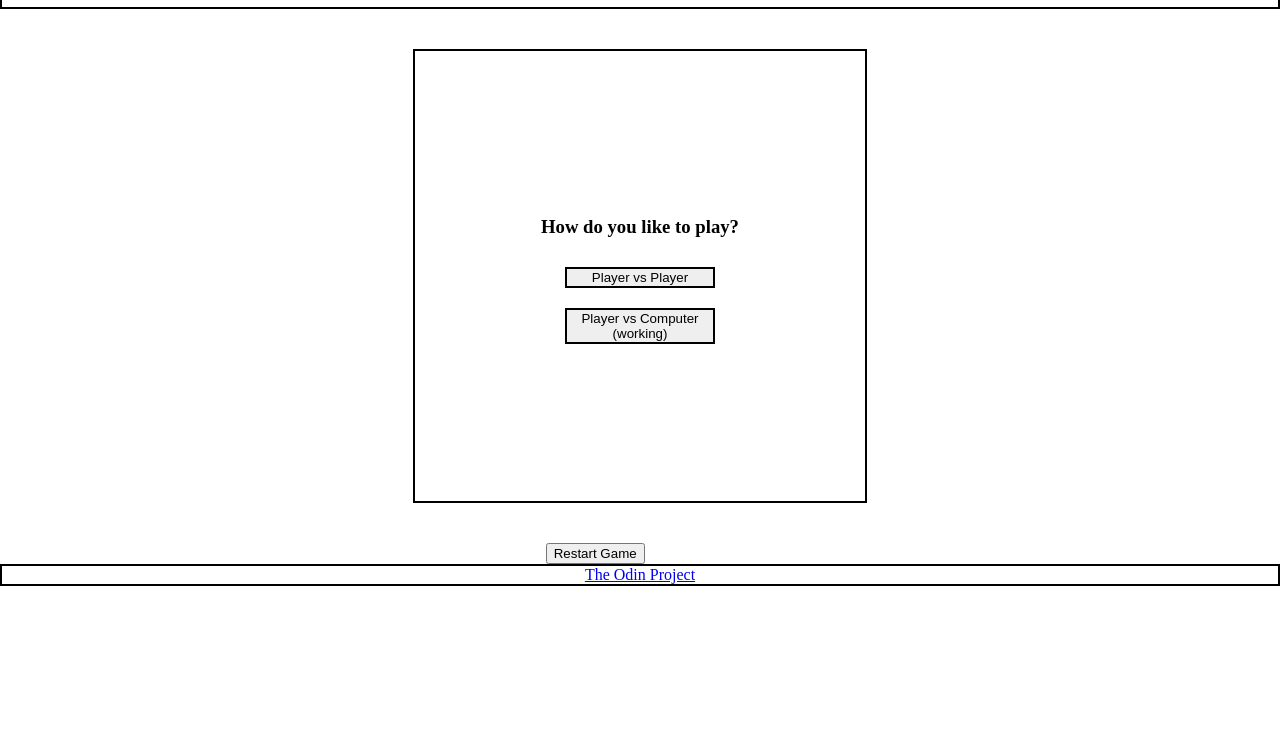
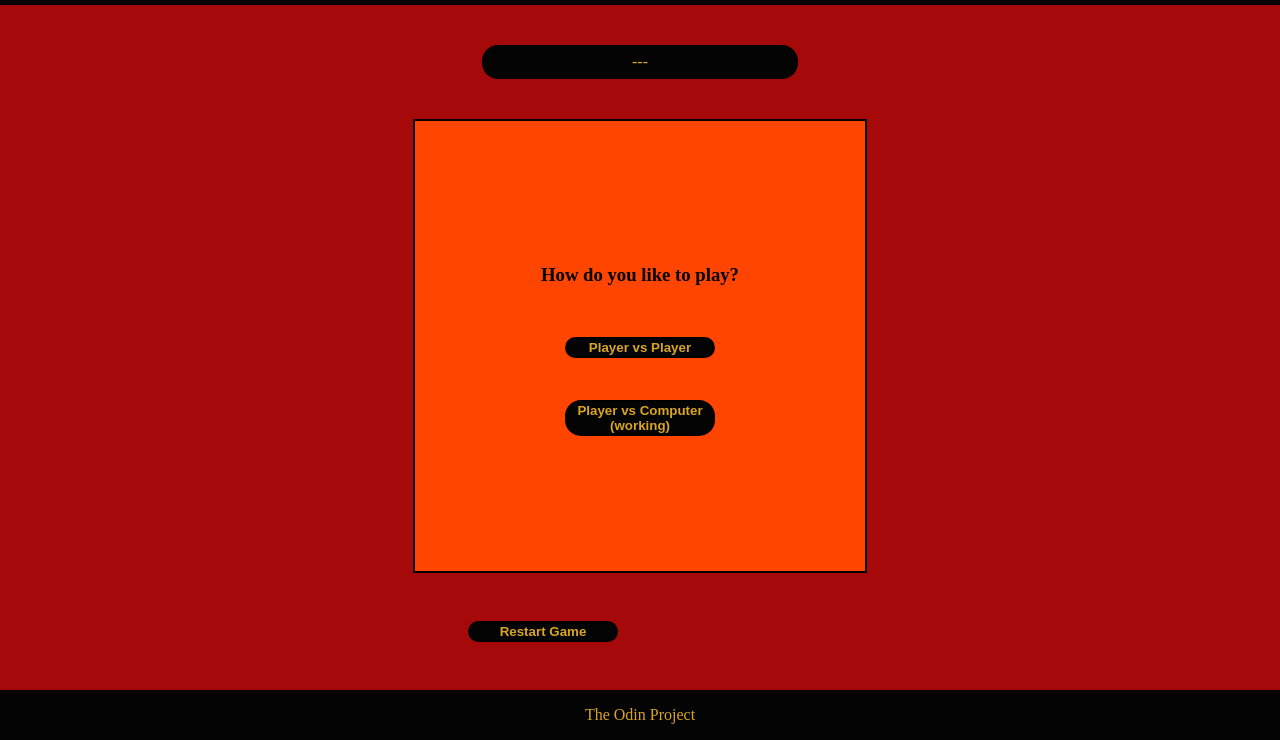
Before and after one commit to wsfer/tic-tac-toe, a plain HTML site: page index.html in a window 1280 px wide. Shown: the part 75-815 px from the top of the page. Drawn offline with Linux system fonts and the light colour scheme.

Commit message:
add some style

```diff
--- a/script.js
+++ b/script.js
@@ -56,7 +56,7 @@ const displayController = (() => {
         clearBoard();
         createMenu();
         newRndBtn.style.visibility = "hidden";
-        scoreBoard.textContent = '';
+        scoreBoard.textContent = '---';
         Gameboard.gameboard = ['','','','','','','','',''];
     };
     const createInputs = () => {
--- a/style.css
+++ b/style.css
@@ -6,7 +6,17 @@ html, body {
 header, footer {
     display: flex;
     justify-content: center;
-    border: 2px solid black;
+    background-color: rgb(4, 4, 4);
+}
+
+h1 {
+    color: goldenrod;
+}
+
+a {
+    margin: 16px;
+    text-decoration: none;
+    color: goldenrod;
 }
 
 .container {
@@ -14,6 +24,7 @@ header, footer {
     flex-direction: column;
     align-items: center;
     justify-content: center;
+    background-color: rgb(165, 9, 9);
 }
 
 .gameContainer {
@@ -25,13 +36,51 @@ header, footer {
     margin: 40px;
     width: 450px;
     height: 450px;
+    background-color: orangered;
 }
 
 .gameContainer button {
+    margin-top: 32px;
+}
+
+button {
     width: 150px;
     margin: 10px;
     border: 2px solid black;
+    border-radius: 16px;
+    background-color: rgb(4, 4, 4);
+    color: goldenrod;
+    font-weight: bold;
+}
 
+label {
+    font-weight: bold;
+    margin-top: 8px;
+}
+
+input {
+    border: 2px solid black;
+    background-color: gray;
+}
+
+.buttons {
+    margin-bottom: 20px;
+    padding: 8px;
+}
+
+.buttons button {
+    margin: 20px;
+    margin-top: 0;
+}
+
+.scoreboard {
+    text-align: center;
+    width: 300px;
+    margin-top: 40px;
+    padding: 8px;
+    background-color: rgb(4, 4, 4);
+    color: goldenrod;
+    border-radius: 16px;
 }
 
 .square {
@@ -43,4 +92,11 @@ header, footer {
     border: 2px solid black;
     font-size: 70px;
     font-weight: bold;
+    font-family:'Segoe UI', Tahoma, Geneva, Verdana, sans-serif;
+    background-color: white;
 }
+
+button:hover {
+    background-color:goldenrod;
+    color: black;
+}
```
